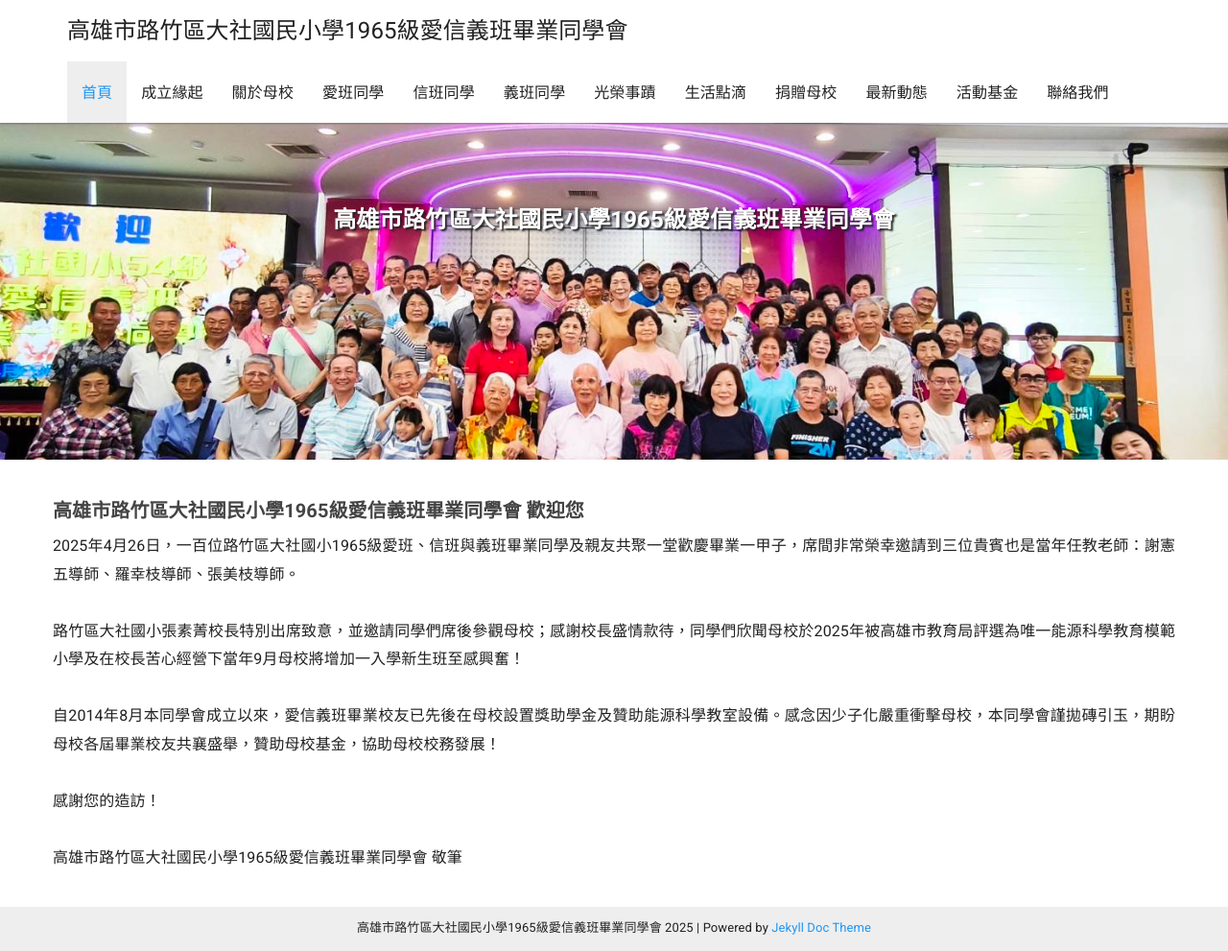
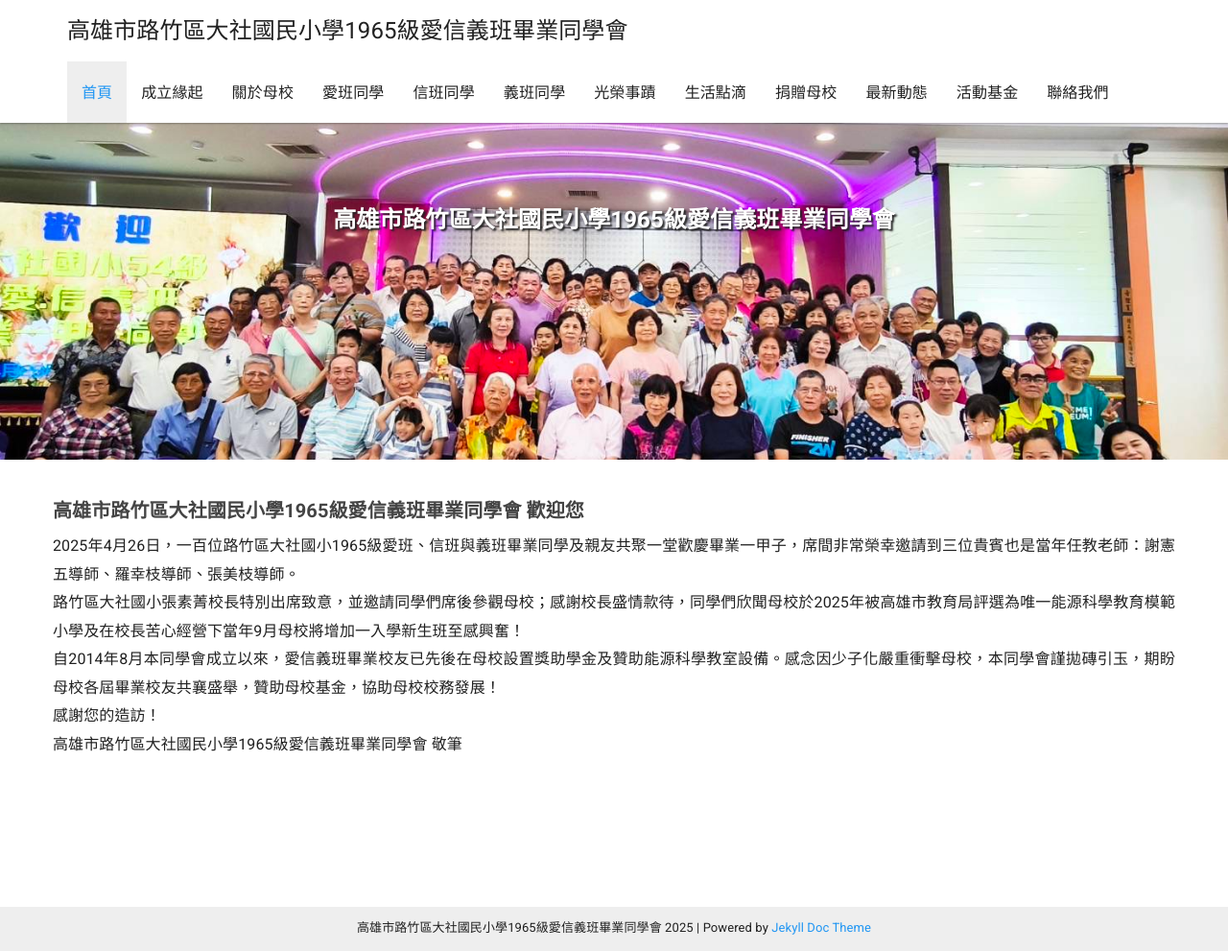
Before and after one commit to dashe1965/dashe1965.github.io, a Jekyll site: the page built from index.html, in a window 1280 px wide and 991 px high. Shown: the whole window at 96% size. Built offline with Jekyll 4.4.1, drawn with Linux system fonts in a browser that asks for light colours; nearby versions of some CDN libraries.

```diff
--- a/index.html
+++ b/index.html
@@ -20,13 +20,13 @@ sectionid: home
         <div>
             <h5 class="header-light regular-pad">高雄市路竹區大社國民小學1965級愛信義班畢業同學會 歡迎您</h5>
 
-                <p>2025年4月26日，一百位路竹區大社國小1965級愛班、信班與義班畢業同學及親友共聚一堂歡慶畢業一甲子，席間非常榮幸邀請到三位貴賓也是當年任教老師：謝憲五導師、羅幸枝導師、張美枝導師。<br><br>
+                <p>2025年4月26日，一百位路竹區大社國小1965級愛班、信班與義班畢業同學及親友共聚一堂歡慶畢業一甲子，席間非常榮幸邀請到三位貴賓也是當年任教老師：謝憲五導師、羅幸枝導師、張美枝導師。<br>
 
-路竹區大社國小張素菁校長特別出席致意，並邀請同學們席後參觀母校；感謝校長盛情款待，同學們欣聞母校於2025年被高雄市教育局評選為唯一能源科學教育模範小學及在校長苦心經營下當年9月母校將增加一入學新生班至感興奮！<br><br>
+路竹區大社國小張素菁校長特別出席致意，並邀請同學們席後參觀母校；感謝校長盛情款待，同學們欣聞母校於2025年被高雄市教育局評選為唯一能源科學教育模範小學及在校長苦心經營下當年9月母校將增加一入學新生班至感興奮！<br>
 
-自2014年8月本同學會成立以來，愛信義班畢業校友已先後在母校設置獎助學金及贊助能源科學教室設備。感念因少子化嚴重衝擊母校，本同學會謹拋磚引玉，期盼母校各屆畢業校友共襄盛舉，贊助母校基金，協助母校校務發展！<br><br>
+自2014年8月本同學會成立以來，愛信義班畢業校友已先後在母校設置獎助學金及贊助能源科學教室設備。感念因少子化嚴重衝擊母校，本同學會謹拋磚引玉，期盼母校各屆畢業校友共襄盛舉，贊助母校基金，協助母校校務發展！<br>
 
-感謝您的造訪！<br><br>
+感謝您的造訪！<br>
 
 高雄市路竹區大社國民小學1965級愛信義班畢業同學會 敬筆</p>
             <!--
```
